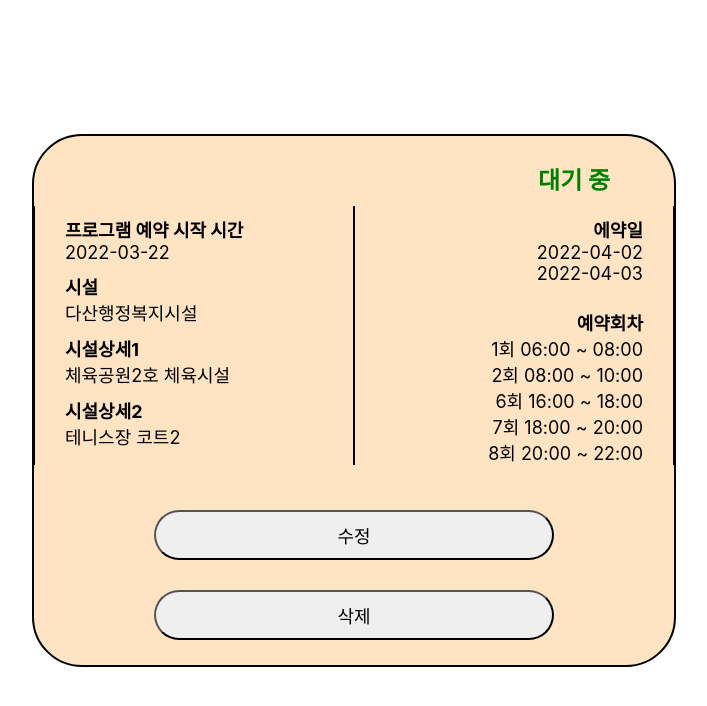
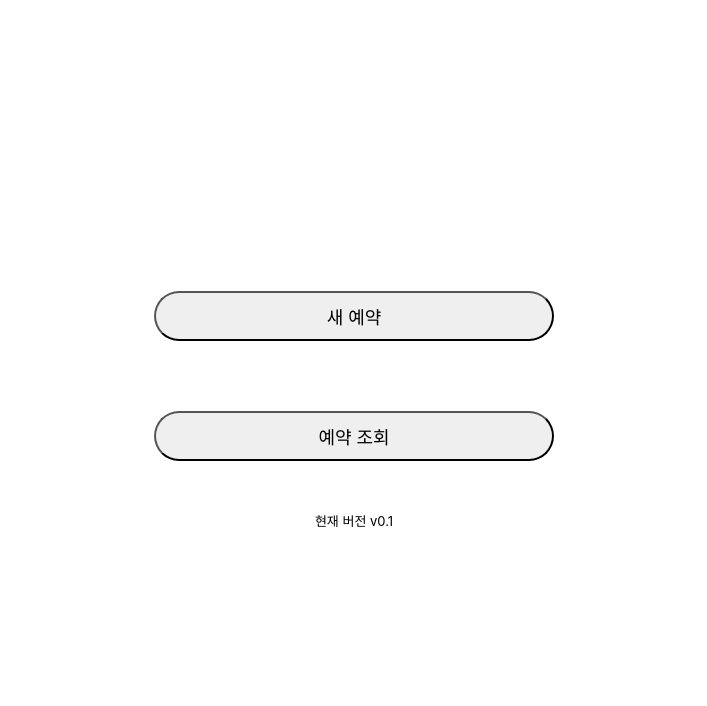
Before and after one commit to KOREAparksh/TennisKing, a React (Create React App) app in the folder front/: page / in a window 1280 px wide. Shown: the top 706 px of the page, without its empty margins (286-993 px from the left). Built offline with nearby package versions, Linux system fonts and the light colour scheme.

Commit message:
make route

```diff
--- a/front/package.json
+++ b/front/package.json
@@ -8,6 +8,7 @@
     "@testing-library/user-event": "^13.5.0",
     "react": "^17.0.2",
     "react-dom": "^17.0.2",
+    "react-router-dom": "^6.2.2",
     "react-scripts": "5.0.0",
     "web-vitals": "^2.1.4"
   },
--- a/front/src/App.js
+++ b/front/src/App.js
@@ -4,14 +4,19 @@ import ListTile from './pages/list/ListTile'
 import Login from './pages/login/Login';
 import Main from './pages/main/Main';
 import Reservation from './pages/reservations/Reservation';
+import { BrowserRouter, Route, Routes } from "react-router-dom";
 
 function App() {
 	return (
-		//<Reservation/>
-		//<Login/>
-		//<Main/>
-		//<ListTile/>
-		<List/>
+		<BrowserRouter>
+			<Routes>
+				<Route exact path="/" element={<Main />}/>
+				<Route path="/login" element={<Login />}/>
+				<Route path="/reservation" element={<Reservation />}/>
+				<Route path="/list_tile" element={<ListTile />}/>
+				<Route path="/list" element={<List />}/>
+			</Routes>
+		</BrowserRouter>
 	);
 }
 
--- a/front/src/pages/main/Main.js
+++ b/front/src/pages/main/Main.js
@@ -1,4 +1,5 @@
 import './Main.css'
+import { Link } from "react-router-dom";
 
 function Main()
 {
@@ -14,9 +15,13 @@ function Main()
 	return (
 		<div id="Container">
 			<div>
-				<div><button className="Button" onClick={onTapNewButton}>새 예약</button></div>
+				<Link to="/reservation">
+					<div><button className="Button" onClick={onTapNewButton}>새 예약</button></div>
+				</Link>
 				<div className="Margin50"></div>
-				<div><button className="Button" onClick={(onTapBookListButton)}>예약 조회</button></div>
+				<Link to="/list">
+					<div><button className="Button" onClick={(onTapBookListButton)}>예약 조회</button></div>
+				</Link>
 				<div className="Margin50"></div>
 				<div id="VersionText">현재 버전 v0.1</div>
 			</div>
```
Also changed, not shown: 1 other file (tests, documents, lock files or other folders).
